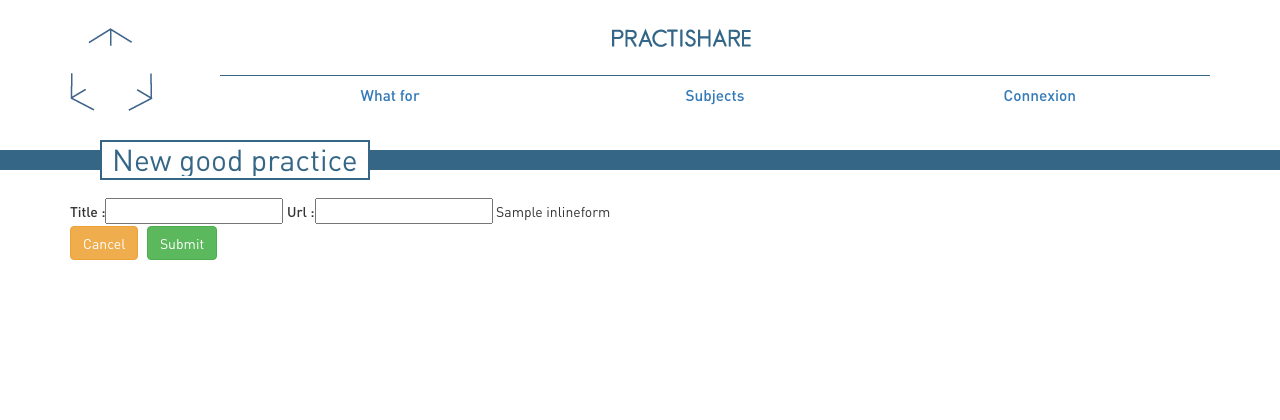
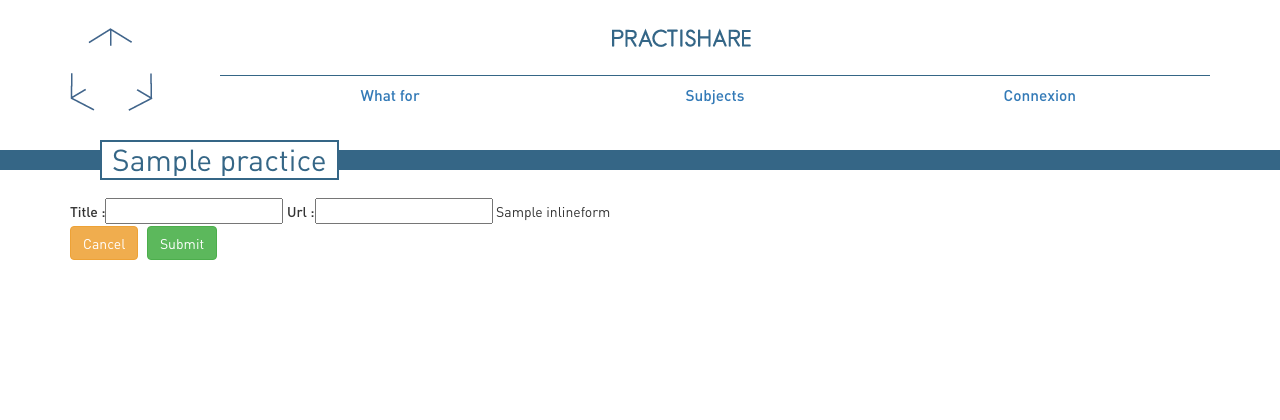
Before and after one commit to practishare/Practishare, a Django app: template practices/templates/practices/practice_form.html in a window 1280 px wide. Shown: the top 420 px of the page. Run offline with Django 3.2, Linux system fonts and the light colour scheme; tables that the repository leaves empty hold one stand-in row (values such as "Sample post"); the template is opened without the code that fills it: values that come from a table or form of the project are taken from there, most other values are stand-ins (such as "Sample title", 1, 10 or a date in 2020); parts of the project's set-up code (start-up, migrations or seed data) failed here and were passed over; some libraries are stand-ins or nearby versions.

Commit message:
bugfix: page title when editing existing practice

```diff
--- a/practices/templates/practices/practice_form.html
+++ b/practices/templates/practices/practice_form.html
@@ -2,10 +2,9 @@
 {% load i18n %}
 {% load bootstrap %}
 
-{% block pagetitle %}{% trans "New good practice" %}{% endblock %}
-{% block contenttitle %}{% trans "New good practice" %}{% endblock %}
+{% block pagetitle %}{{ practice.title | default:_("New good practice") }}{% endblock %}
+{% block contenttitle %}{{ practice.title | default:_("New good practice") }}{% endblock %}
 {% block content %}
-
 <form class="form-horizontal" action="" method="post">
     {% csrf_token %}
     {{form|bootstrap_horizontal}}
```
